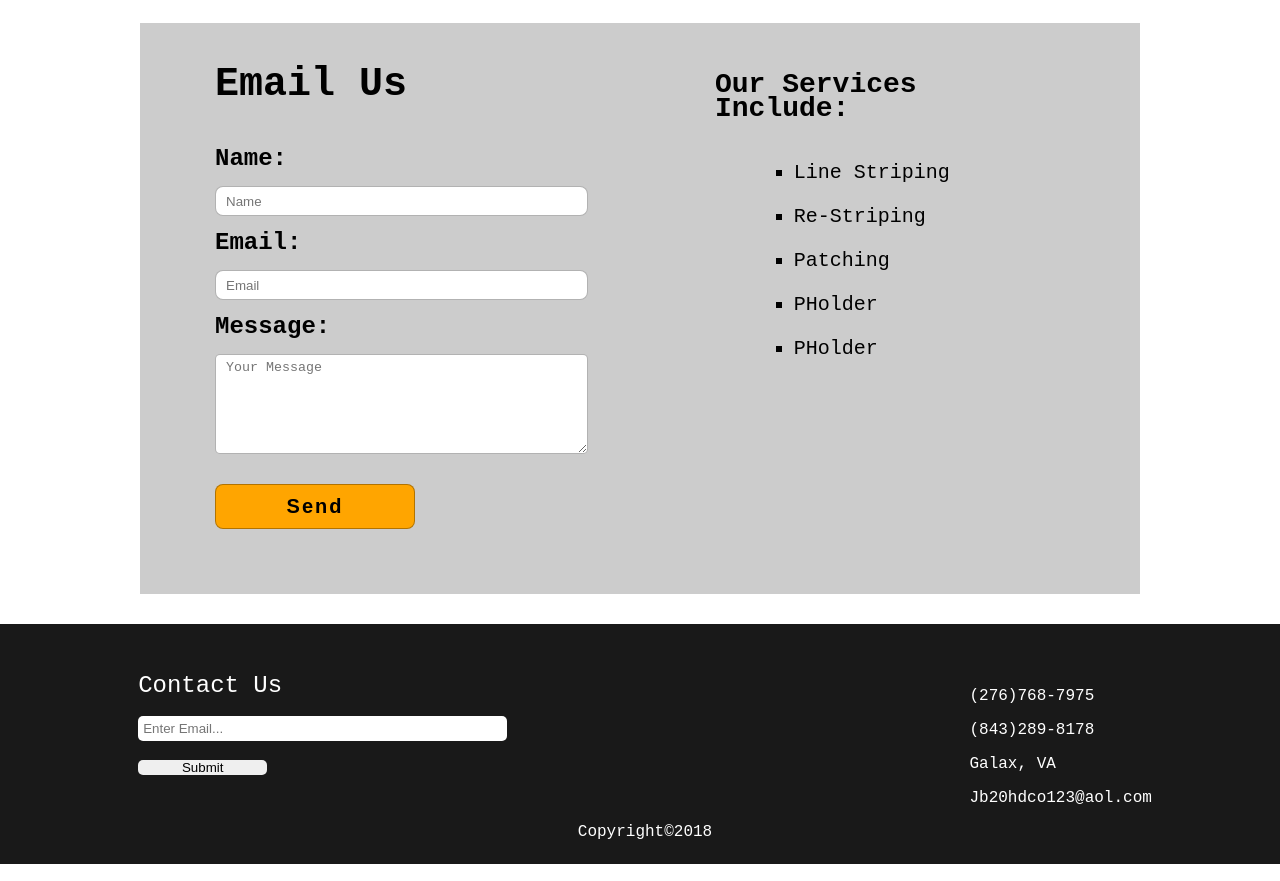
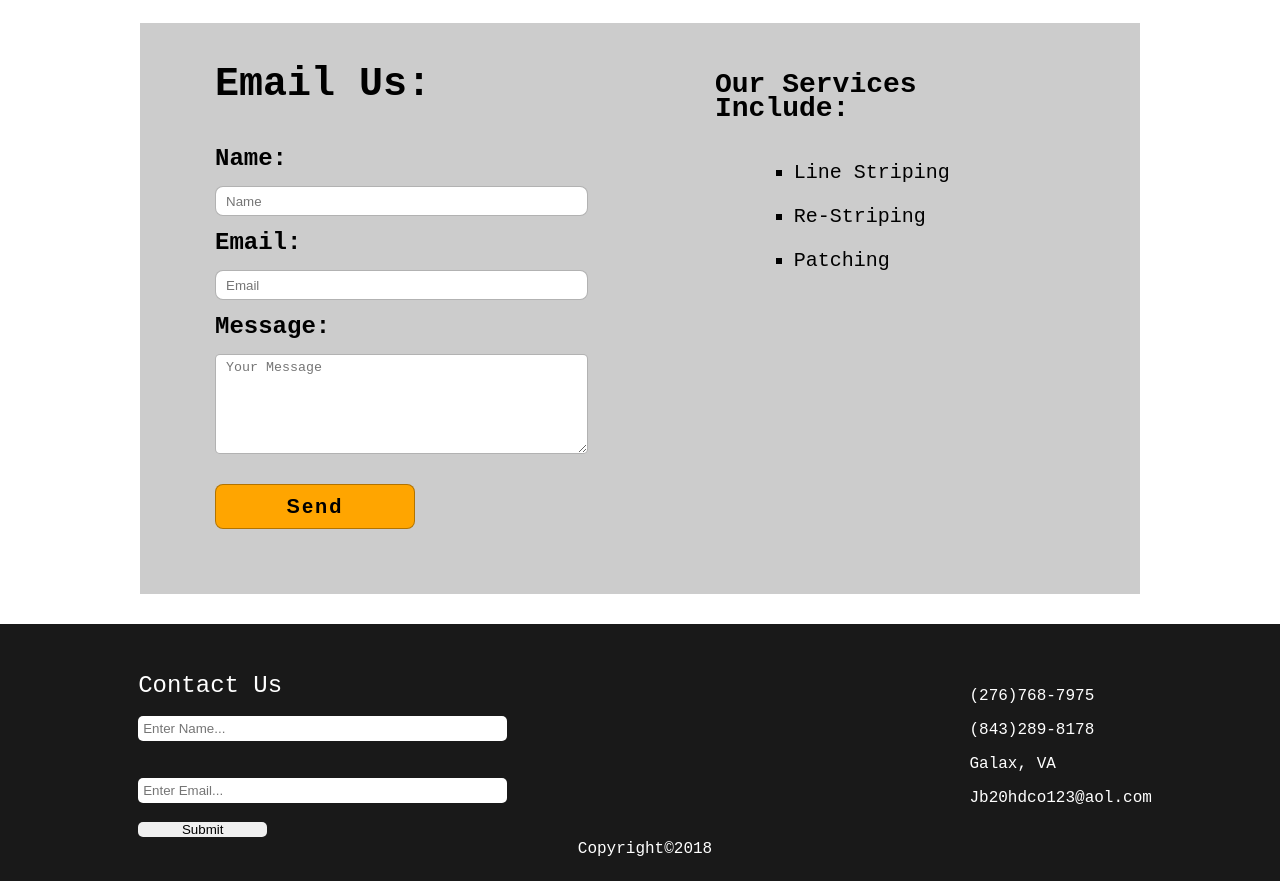
Before and after one commit to Trip4077/Need-Lines, a plain HTML site: page contact.html in a window 1280 px wide. Shown: the part 67-948 px from the top of the page. Drawn offline with nearby package versions, Linux system fonts and the light colour scheme.

Commit message:
Live Test 1

```diff
--- a/contact.html
+++ b/contact.html
@@ -22,7 +22,7 @@
 
     <section class="contact">
       <div class="grid__col--12">
-        <h1>Email Us</h1>
+        <h1>Email Us:</h1>
 
         <form id="contact__form" action="https://formspree.io/letslearntechyt@gmail.com" method="POST">
           <label for="inputName">Name:</label>
@@ -41,8 +41,8 @@
           <li>Line Striping</li>
           <li>Re-Striping</li>
           <li>Patching</li>
-          <li>PHolder</li>
-          <li>PHolder</li>
+          <!-- <li>PHolder</li>
+          <li>PHolder</li> -->
         </ul>
       </div>
     </section>
@@ -52,7 +52,8 @@
 
         <form class="footer__form">
           <h2>Contact Us</h2>
-          <input type="email" name="email" value="" placeholder="Enter Email...">
+          <input id='footer__form--name' type="text" name="name" value="" placeholder="Enter Name...">
+          <input id='footer__form--email' type="email" name="email" value="" placeholder="Enter Email...">
           <button type="button" name="button">Submit</button>
         </form>
 
```
Also changed, not shown: about.html (+3 -2 lines), index.html (+3 -2 lines).
